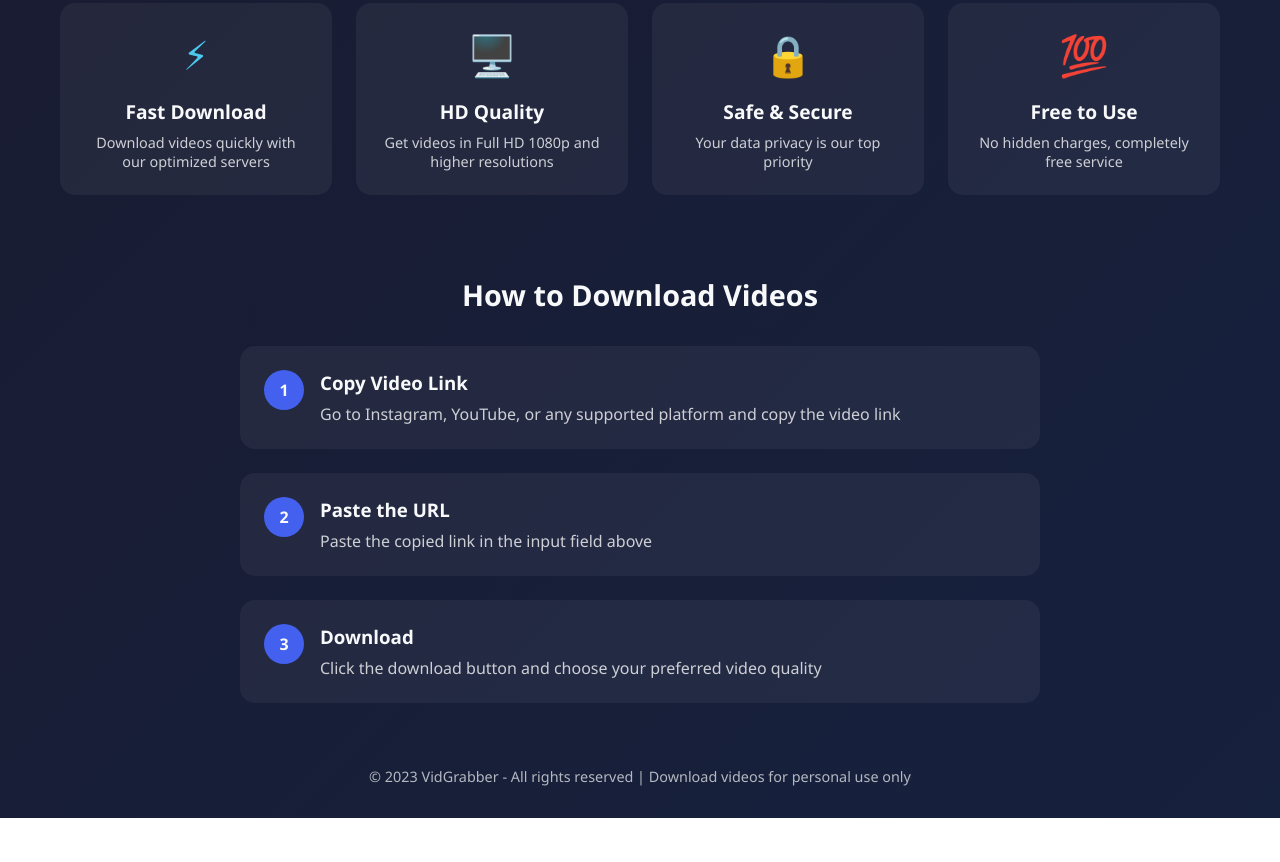
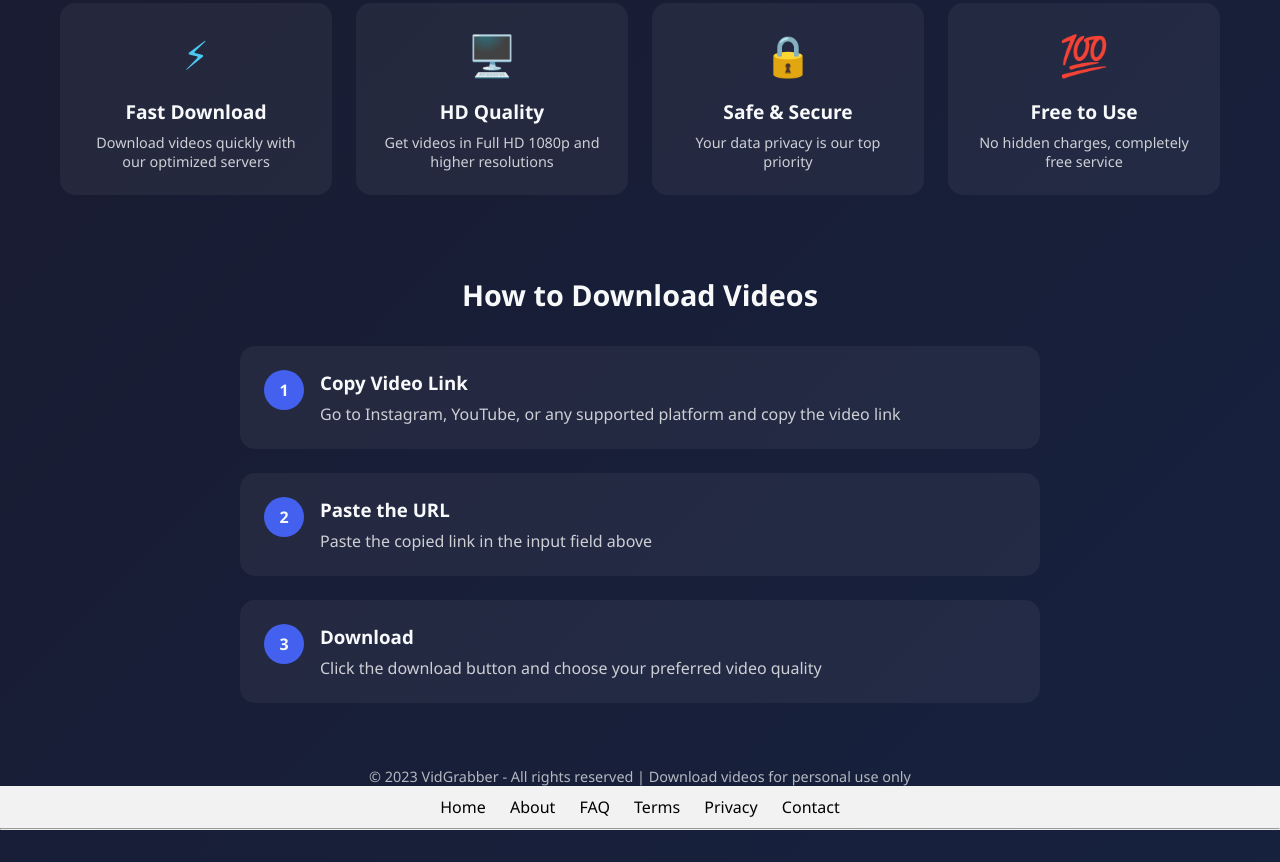
Before and after one commit to bhuneshward545-create/bhuneshward545-create.github.io, a plain HTML site: page index.html in a window 1280 px wide. Shown: the part 687-1549 px from the top of the page. Before the commit the page ends 1505 px from the top, so only its background shows below. Drawn offline with Linux system fonts and the light colour scheme.

Commit message:
Add navigation links to index.html

```diff
--- a/index.html
+++ b/index.html
@@ -451,4 +451,13 @@
         });
     </script>
 </body>
+    <nav style="background-color:#f2f2f2; padding:10px; text-align:center;">
+  <a href="index.html" style="margin:10px; text-decoration:none; color:#000;">Home</a>
+  <a href="about.html" style="margin:10px; text-decoration:none; color:#000;">About</a>
+  <a href="faq.html" style="margin:10px; text-decoration:none; color:#000;">FAQ</a>
+  <a href="terms.html" style="margin:10px; text-decoration:none; color:#000;">Terms</a>
+  <a href="privacy.html" style="margin:10px; text-decoration:none; color:#000;">Privacy</a>
+  <a href="contact.html" style="margin:10px; text-decoration:none; color:#000;">Contact</a>
+</nav>
+<hr>
 </html>
```
